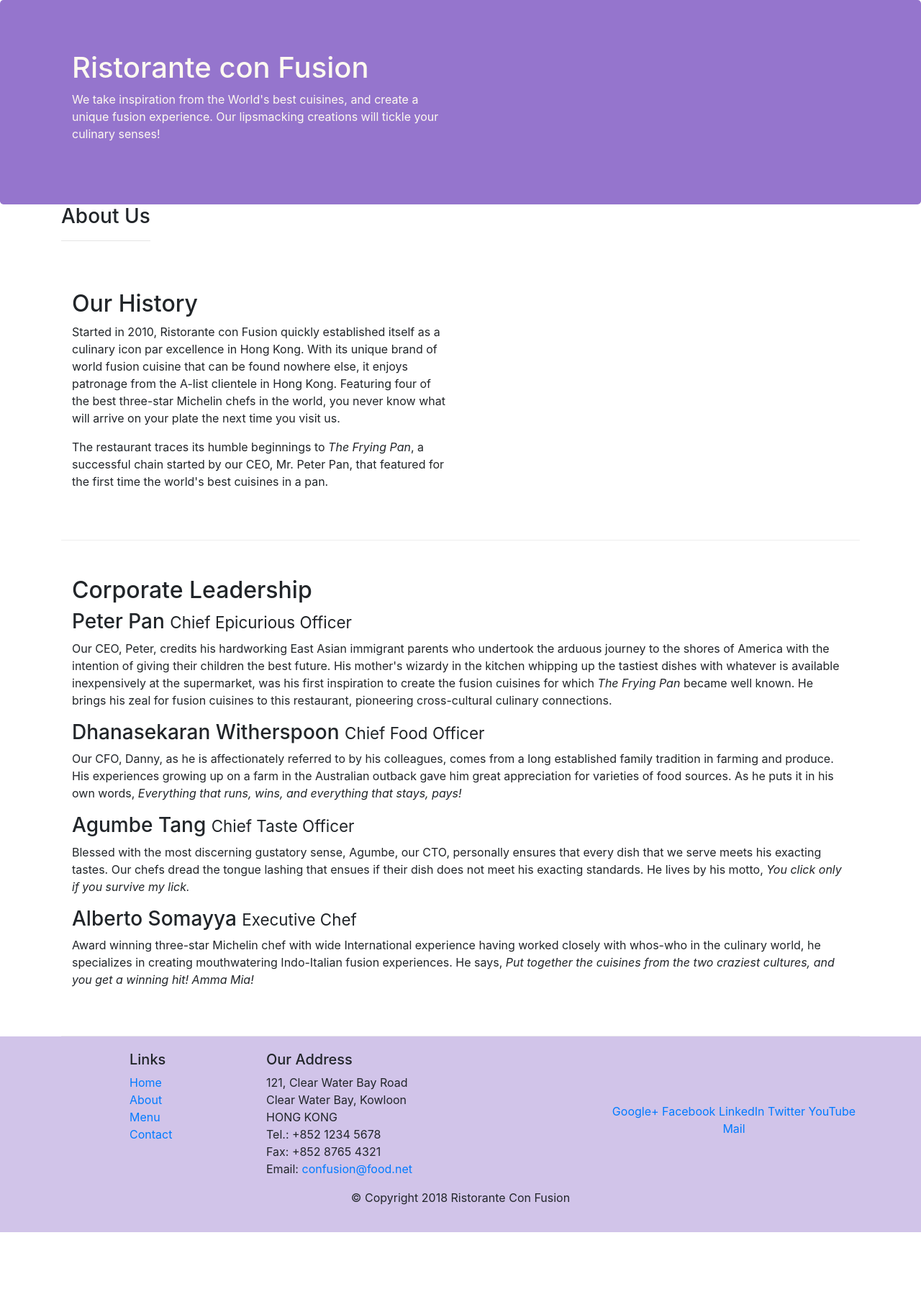
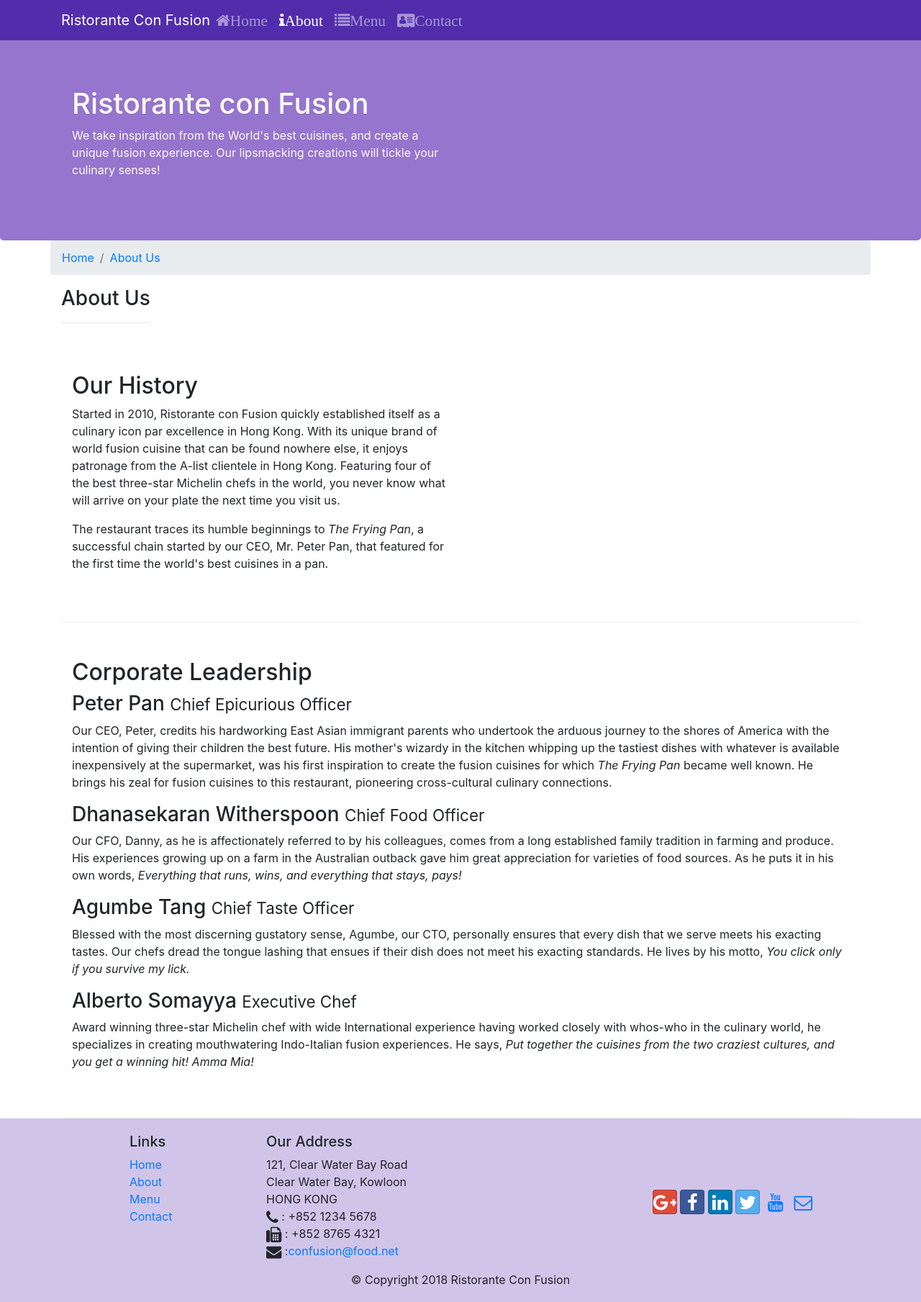
Before and after one commit to KSJHANAVI/Bootstrap4, a website: page aboutus.html in a window 1280 px wide. Shown: the whole page at 72% size. Before the commit the page ends 1712 px from the top, so only its background shows below. Drawn offline with nearby package versions, Linux system fonts and the light colour scheme.

Commit message:
Navbar changes and Icons with font awesome

```diff
--- a/aboutus.html
+++ b/aboutus.html
@@ -6,13 +6,30 @@
     <meta name="viewport" content="width=device-width, initial-scale=1, shrink-to-fit=no">
     <meta http-equiv="x-ua-compatible" content="ie=edge">
     <link rel="stylesheet" href="node_modules/bootstrap/dist/css/bootstrap.min.css">
+    <link rel="stylesheet" href="node_modules/font-awesome/css/font-awesome.min.css">
+     <link rel="stylesheet" href="node_modules/bootstrap-social/bootstrap-social.css">
     <link rel="stylesheet" href="css/styles.css">
     <title>Ristorante Con Fusion: About Us</title>
 
 </head>
 
 <body>
-
+    <nav class="navbar navbar-dark navbar-expand-sm fixed-top">
+        <div class="container">
+            <button class="navbar-toggler" type="button" data-toggle="collapse" data-target="#Navbar">
+                <span class="navbar-toggler-icon"> </span>
+            </button>
+            <a class="navbar-brand mr-auto" href="#">Ristorante Con Fusion</a>
+            <div class="collapse navbar-collapse" id="#Navbar">
+                            <ul class="navbar-nav mr-auto"><!--mr auto means margin right auto which means the contenet will be pushed to the left as much as possible-->
+                <li class="nav-item"><a class="nav-link" href="index.html"><span class="fa fa-home fa-lg">Home</span></a></li>
+                <li class="nav-item active"><a class="nav-link" href="#"><span class="fa fa-info fa-lg">About</span></a></li>
+                <li class="nav-item"><a class="nav-link" href="#"><span class="fa fa-list fa-lg">Menu</span></a></li>
+                <li class="nav-item"><a class="nav-link" href="#"><span class="fa fa-address-card fa-lg">Contact</span></a></li>
+            </ul>
+            </div>
+        </div>
+    </nav>
     <header class="jumbotron">
         <div class="container">
             <div class="row row-header">
@@ -27,6 +44,12 @@
     </header>
 
     <div class="container">
+        <div class="row">
+            <ol class="col-12 breadcrumb">
+                <li class="breadcrumb-item"><a href="index.html">Home</a></li>
+                <li class="breadcrumb-item active"><a href="#">About Us</a></li>
+            </ol>
+    </div>
         <div class="row row-header">
             <div>
                <h3>About Us</h3>
@@ -71,7 +94,7 @@
                 <div class="col-4 offset-1 col-sm-2">
                     <h5>Links</h5>
                     <ul class="list-unstyled">
-                        <li><a href="#">Home</a></li>
+                        <li><a href="index.html">Home</a></li>
                         <li><a href="#">About</a></li>
                         <li><a href="#">Menu</a></li>
                         <li><a href="#">Contact</a></li>
@@ -83,19 +106,19 @@
                       121, Clear Water Bay Road<br>
                       Clear Water Bay, Kowloon<br>
                       HONG KONG<br>
-		              Tel.: +852 1234 5678<br>
-		              Fax: +852 8765 4321<br>
-		              Email: <a href="mailto:confusion@food.net">confusion@food.net</a>
+                      <i class="fa fa-phone fa-lg"></i> : +852 1234 5678<br>
+                      <i class="fa fa-fax fa-lg"></i> : +852 8765 4321<br>
+                      <i class="fa fa-envelope fa-lg"></i> :<a href="mailto:confusion@food.net">confusion@food.net</a>
                    </address>
                 </div>
                 <div class="col-12 col-sm-4 align-self-center">
      <div class="text-center">
-                        <a href="http://google.com/+">Google+</a>
-                        <a href="http://www.facebook.com/profile.php?id=">Facebook</a>
-                        <a href="http://www.linkedin.com/in/">LinkedIn</a>
-                        <a href="http://twitter.com/">Twitter</a>
-                        <a href="http://youtube.com/">YouTube</a>
-                        <a href="mailto:">Mail</a>
+                        <a class="btn btn-social-icon btn-google" href="http://google.com/+"><i class="fa fa-google-plus fa-lg"></i></a>
+                        <a class="btn btn-social-icon btn-facebook" href="http://www.facebook.com/profile.php?id="><i class="fa fa-facebook fa-lg"></i></a>
+                        <a class="btn btn-social-icon btn-linkedin" href="http://www.linkedin.com/in/"><i class="fa fa-linkedin fa-lg"></i></a>
+                        <a class="btn btn-social-icon btn-twitter" href="http://twitter.com/"><i class="fa fa-twitter fa-lg"></i></a>
+                        <a class="btn btn-social-icon btn-youtube" href="http://youtube.com/"><i class="fa fa-youtube fa-lg"></i></a>
+                        <a class="btn btn-social-icon btn-envelope" href="mailto:"><i class="fa fa-envelope-o fa-lg"></i></a>
                     </div>
                 </div>
            </div>
--- a/css/styles.css
+++ b/css/styles.css
@@ -29,3 +29,12 @@
 	margin:0px;
 	color:#0f0f0f;
 }
+body
+{
+	padding:50px 0px 0px 0px;
+	z-index: 0;
+}
+.navbar-dark
+{
+	background-color:#512DAB;
+}
--- a/package.json
+++ b/package.json
@@ -15,6 +15,8 @@
   },
   "dependencies": {
     "bootstrap": "^4.0.0",
+    "bootstrap-social": "^5.1.1",
+    "font-awesome": "^4.7.0",
     "jquery": "^3.3.1",
     "popper.js": "^1.12.9"
   }
```
Also changed, not shown: index.html (+30 -11 lines), 1 other file. Lines whose indentation alone changed are shown as unchanged.
